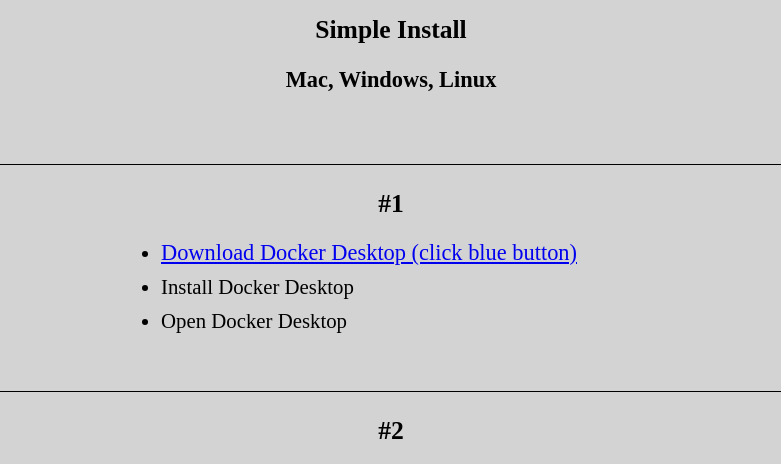
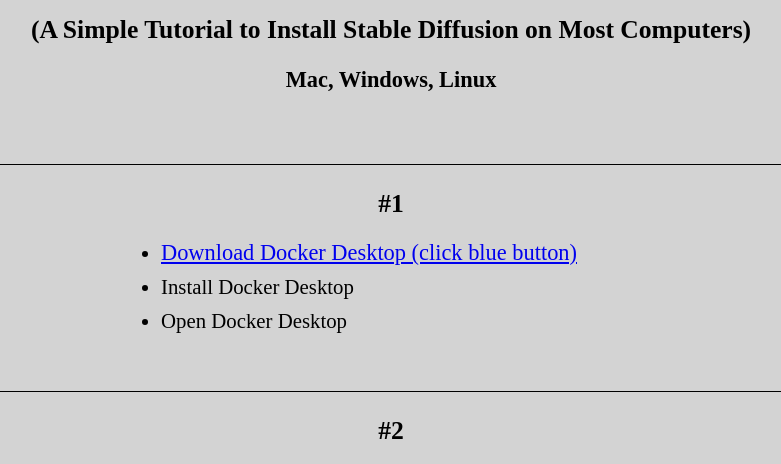
Before and after one commit to tboie/stable-diffusion-edu, a plain HTML site: page docs/index.html in a window 1280 px wide. Shown: the part 120-584 px from the top of the page, without its empty margins (249-1030 px from the left). Drawn offline with Linux system fonts and the light colour scheme.

Commit message:
update site title

```diff
--- a/docs/index.html
+++ b/docs/index.html
@@ -57,7 +57,7 @@
   <body>
     <section>
       <h1>Stable Diffusion: Educational Edition</h1>
-      <h2>Simple Install</h2>
+      <h2>(A Simple Tutorial to Install Stable Diffusion on Most Computers)</h2>
       <h3>Mac, Windows, Linux</h3>
     </section>
 
```
